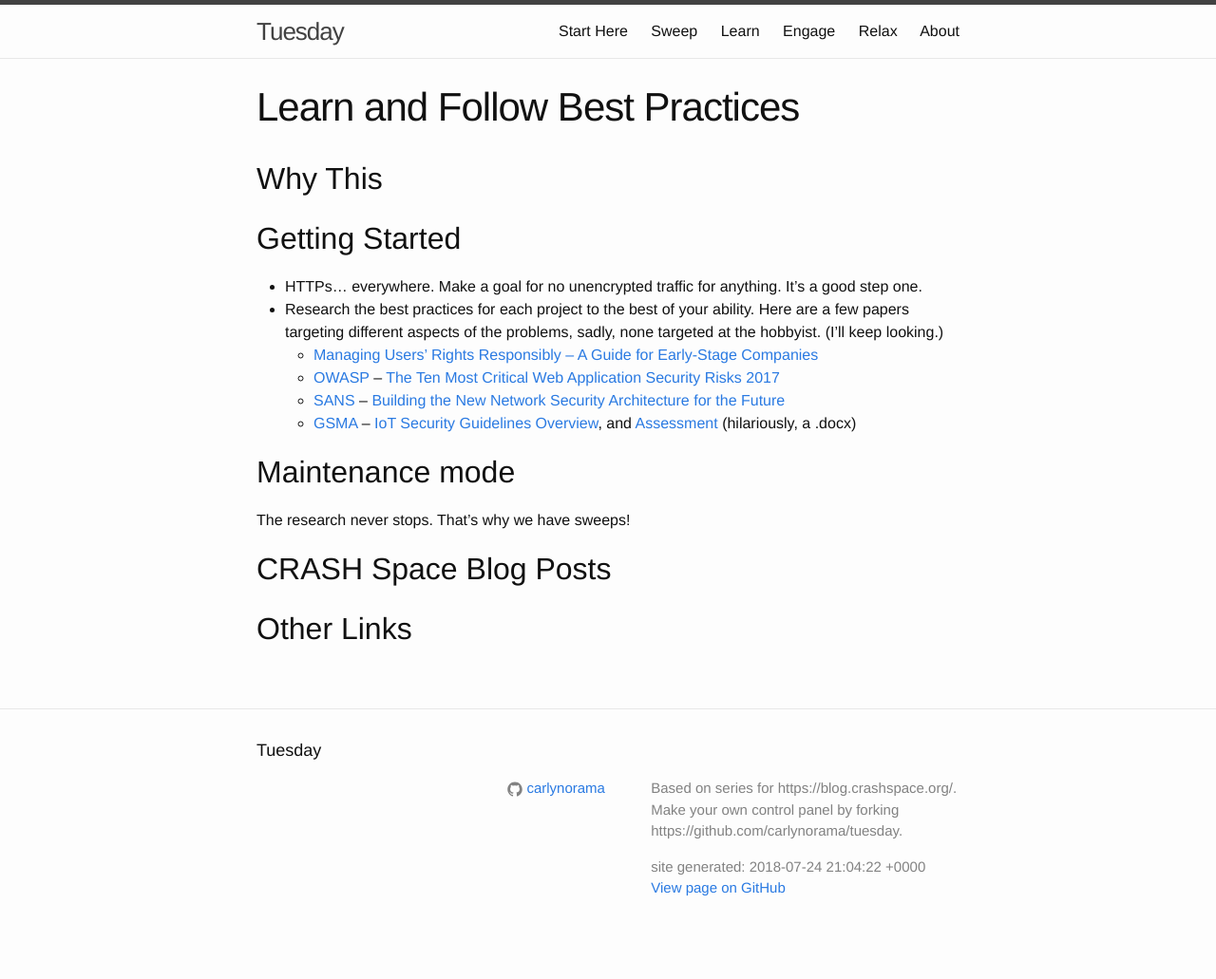
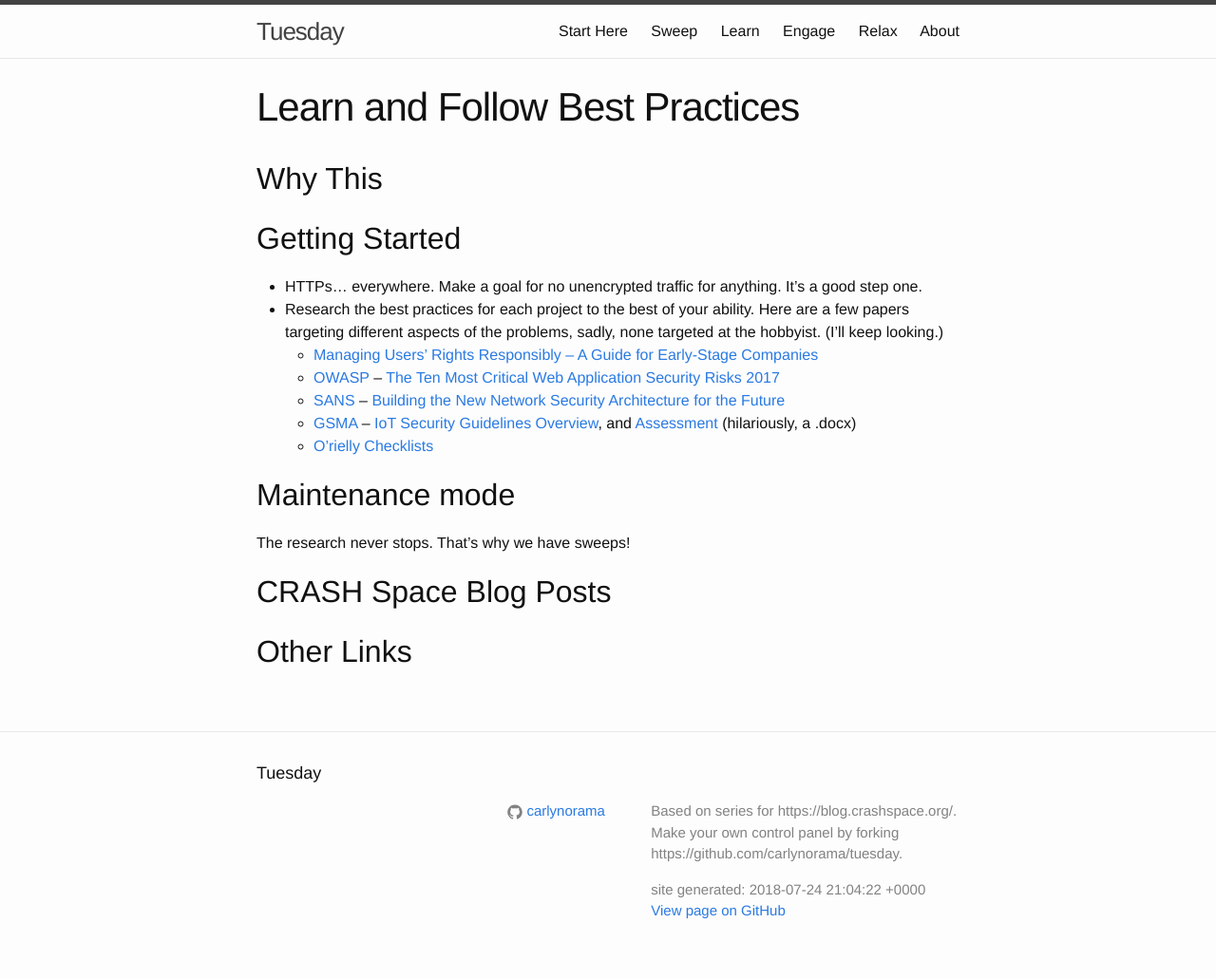
Before and after one commit to CRASHSpace/tuesday, a Jekyll site: the page built from _sweep/zone04/follow_best_practices.md, in a window 1280 px wide. Shown: the whole page at 95% size. Built offline with Jekyll 4.4.1, drawn with Linux system fonts in a browser that asks for light colours; before the commit the page ends 1007 px from its top, so only the background shows below that.

Commit message:
add oaths and checklist link

```diff
--- a/_sweep/zone04/follow_best_practices.md
+++ b/_sweep/zone04/follow_best_practices.md
@@ -20,6 +20,7 @@ quarterly_task:
     *   [OWASP](https://www.owasp.org) – [The Ten Most Critical Web Application Security Risks 2017](https://www.owasp.org/index.php/Category:OWASP_Top_Ten_2017_Project)
     *   [SANS](https://www.sans.org/) – [Building the New Network Security Architecture for the Future](https://www.sans.org/reading-room/whitepapers/analyst/building-network-security-architecture-future-38255)
     *   [GSMA](https://www.gsma.com/iot/future-iot-networks/iot-security-guidelines/) – [IoT Security Guidelines Overview](https://www.gsma.com/iot/iot-security-guidelines-overview-document/), and [Assessment](https://www.gsma.com/iot/iot-security-assessment/) (hilariously, a .docx)
+    * [O'rielly Checklists](https://www.oreilly.com/ideas/of-oaths-and-checklists)
 
 ## Maintenance mode
 
```
